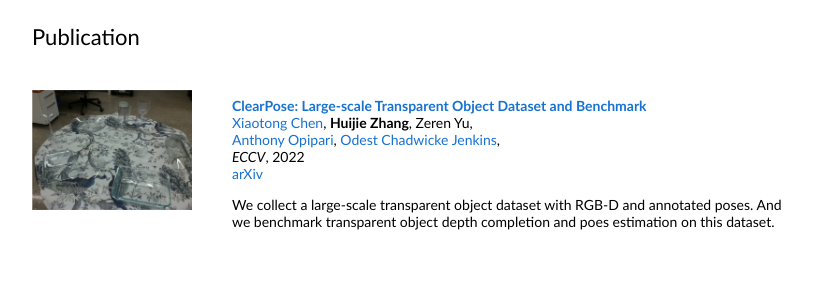
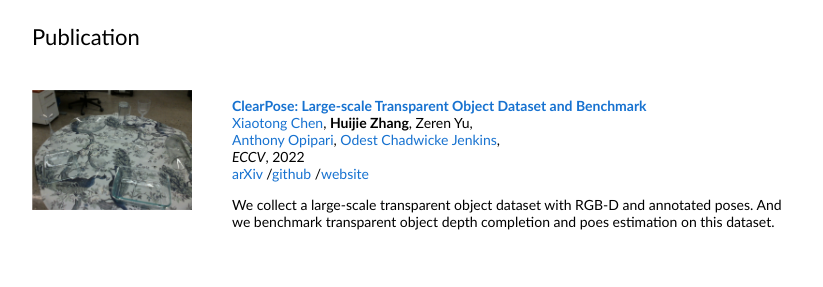
Before and after one commit to huijieZH/huijiezh.github.io, a plain HTML site: page index.html in a window 1280 px wide. Shown: the part 444-731 px from the top of the page, without its empty margins (228-1051 px from the left). Drawn offline with Linux system fonts and the light colour scheme.

Commit message:
update CV

```diff
--- a/index.html
+++ b/index.html
@@ -99,6 +99,8 @@
               <em>ECCV</em>, 2022
               <br>
               <a href="https://arxiv.org/abs/2203.03890">arXiv</a>
+              /<a href="https://github.com/opipari/ClearPose">github</a>
+              /<a href="https://progress.eecs.umich.edu/projects/clearpose/#cite">website</a>
               <p></p>
               <p>
               We collect a large-scale transparent object dataset with RGB-D and annotated poses.
```
Also changed, not shown: 2 other files.
